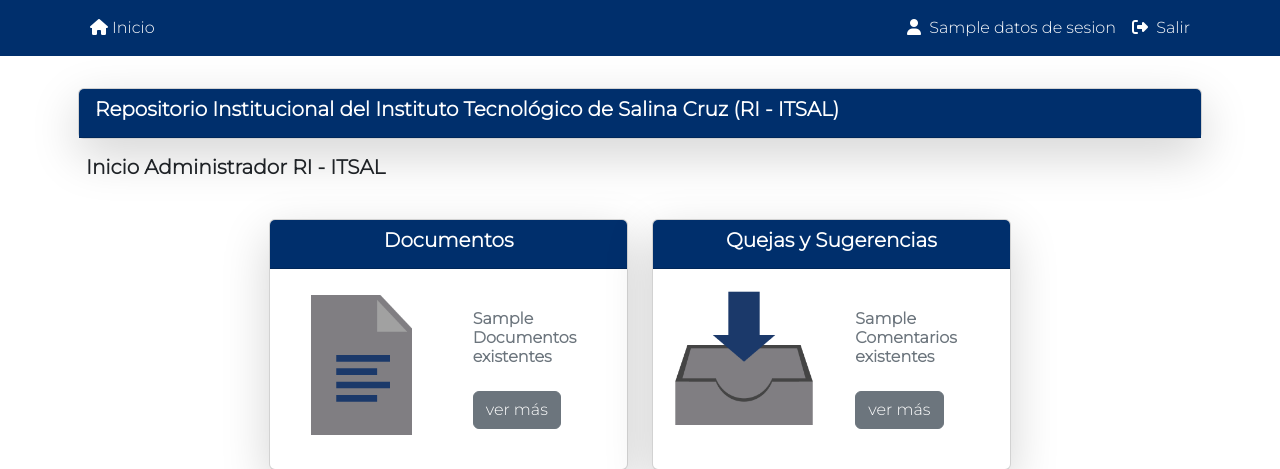
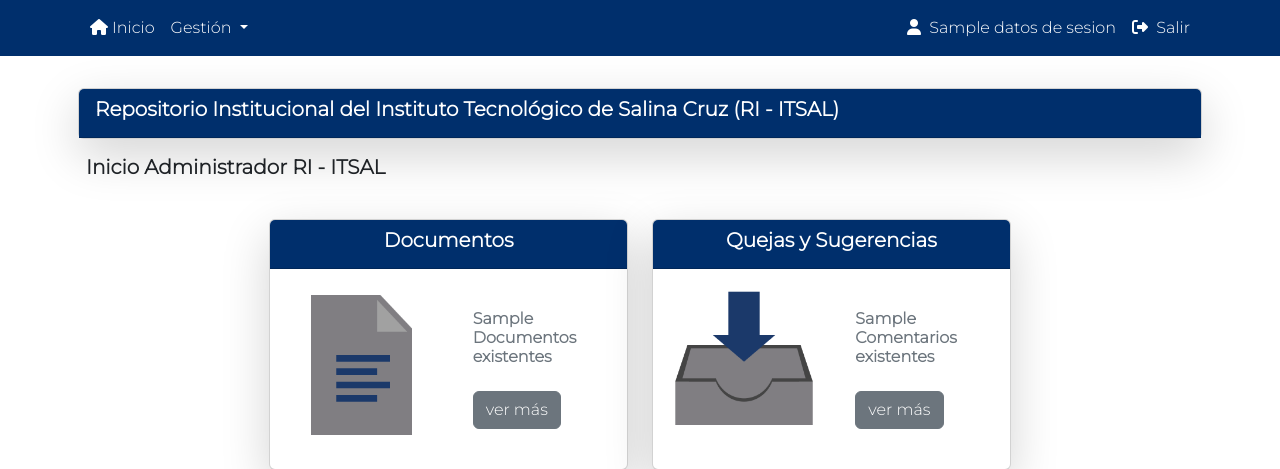
Before and after one commit to RepositorioRI/Repositorio-ITSAL, a Django app: template repositorio/templates/admin/inicioAdminSubadmin.html in a window 1280 px wide. Shown: the top 469 px of the page. Run offline with Django 4.2, Linux system fonts and the light colour scheme; the template is opened without the code that fills it: most values are stand-ins (such as "Sample title", 1, 10 or a date in 2020); some libraries are stand-ins or nearby versions.

Commit message:
navegacion admin gestion

```diff
--- a/repositorio/templates/components/navbar.html
+++ b/repositorio/templates/components/navbar.html
@@ -84,6 +84,28 @@
           <a class="nav-link text-white hover-navbar-riitsal" href="/contacto">Contacto</a>
         </li>
         {% endif %}
+        {% if datosDeSesion != None %}
+        <li class="nav-item dropdown">
+          <a class="nav-link dropdown-toggle text-white hover-navbar-riitsal" href="#"
+            role="button" data-bs-toggle="dropdown" aria-expanded="false">
+            Gestión
+          </a>
+          <ul class="dropdown-menu dropdown-ul-riitsal ">
+            <li><a class="dropdown-item hover-navbar-riitsal text-white" href="/vistaDocumentos">Documentos</a>
+            </li>
+            <li>
+              <hr class="dropdown-divider dropdown-hr-riitsal">
+            </li>
+            <li><a class="dropdown-item hover-navbar-riitsal text-white" href="/vistaQuejasSugerencias">Quejas y Sugerencias</a>
+            </li>
+            <li>
+              <hr class="dropdown-divider dropdown-hr-riitsal">
+            </li>
+            <li><a class="dropdown-item hover-navbar-riitsal text-white" href="/vistaSubadministradores">Subadministradores</a>
+            </li>
+          </ul>
+        </li>
+        {% endif %}
       </ul>
 
       {% if datosDeSesion.name %}
```
